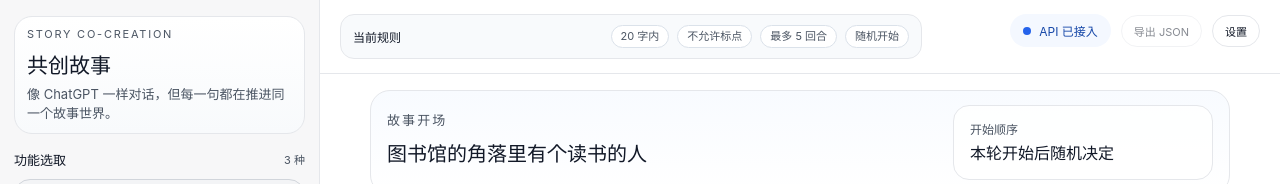
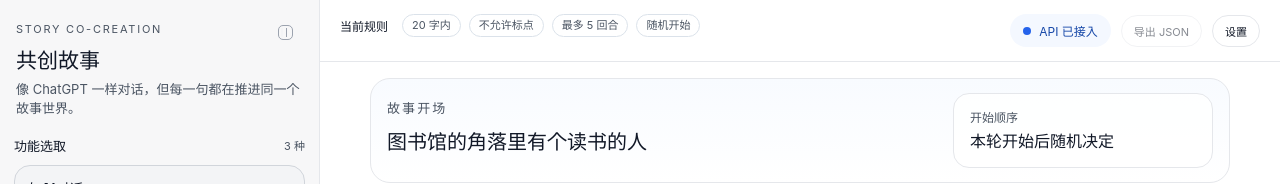
Before and after one commit to firefighter-eric/cocreation-ui, a React (Vite) app: page / in a window 1280 px wide. Shown: the top 184 px of the page. Built offline with nearby package versions, Linux system fonts and the light colour scheme; no server answers.

Commit message:
Add collapsible sidebar and tighten header rule layout

```diff
--- a/src/app/App.tsx
+++ b/src/app/App.tsx
@@ -26,6 +26,7 @@ export function App() {
   const [conversationMode, setConversationMode] = useState<StoryMode>(
     defaultStoryMode,
   )
+  const [isSidebarCollapsed, setIsSidebarCollapsed] = useState(false)
   const [isSettingsOpen, setIsSettingsOpen] = useState(false)
   const store = useMemo(() => createSessionStore(), [])
   const runtimeConfigStore = useMemo(() => createRuntimeLLMConfigStore(), [])
@@ -112,8 +113,25 @@ export function App() {
   }
 
   return (
-    <div className="app-shell">
-      <aside className="sidebar">
+    <div
+      className={
+        isSidebarCollapsed ? 'app-shell app-shell--sidebar-collapsed' : 'app-shell'
+      }
+    >
+      <aside className={isSidebarCollapsed ? 'sidebar sidebar--collapsed' : 'sidebar'}>
+        <button
+          aria-expanded={!isSidebarCollapsed}
+          aria-label={isSidebarCollapsed ? '展开左侧栏' : '收起左侧栏'}
+          className="sidebar-toggle"
+          type="button"
+          onClick={() => setIsSidebarCollapsed((collapsed) => !collapsed)}
+        >
+          <span className="sidebar-toggle__glyph" aria-hidden="true">
+            <span className="sidebar-toggle__panel sidebar-toggle__panel--sidebar" />
+            <span className="sidebar-toggle__divider" />
+            <span className="sidebar-toggle__panel sidebar-toggle__panel--workspace" />
+          </span>
+        </button>
         <StorySidebar
           seeds={storySeeds}
           selectedMode={conversationMode}
--- a/src/index.css
+++ b/src/index.css
@@ -70,11 +70,82 @@ button {
   grid-template-columns: 320px minmax(0, 1fr);
   height: 100dvh;
   background: var(--bg-shell);
+  transition: grid-template-columns 0.2s ease;
+}
+
+.app-shell--sidebar-collapsed {
+  grid-template-columns: 56px minmax(0, 1fr);
 }
 
 .sidebar {
+  position: relative;
   border-right: 1px solid var(--border);
   background: var(--bg-sidebar);
+  transition:
+    width 0.2s ease,
+    border-color 0.2s ease;
+  z-index: 2;
+}
+
+.sidebar--collapsed {
+  background: #fbfbfc;
+}
+
+.sidebar-toggle {
+  position: absolute;
+  top: 18px;
+  right: 20px;
+  z-index: 1;
+  width: 28px;
+  height: 28px;
+  border: none;
+  border-radius: 0;
+  background: transparent;
+  color: var(--text-secondary);
+  display: inline-flex;
+  align-items: center;
+  justify-content: center;
+  box-shadow: none;
+}
+
+.sidebar-toggle:hover {
+  color: var(--text-primary);
+  background: transparent;
+}
+
+.sidebar-toggle__glyph {
+  display: inline-flex;
+  align-items: stretch;
+  gap: 3px;
+  width: 15px;
+  height: 15px;
+  padding: 2px;
+  border: 1px solid #9ca3af;
+  border-radius: 5px;
+}
+
+.sidebar-toggle__panel {
+  border-radius: 2px;
+  background: #ffffff;
+}
+
+.sidebar-toggle__panel--sidebar {
+  width: 4px;
+  background: #f3f4f6;
+}
+
+.sidebar-toggle__divider {
+  width: 1px;
+  background: #9ca3af;
+}
+
+.sidebar-toggle__panel--workspace {
+  flex: 1;
+  background: #ffffff;
+}
+
+.sidebar--collapsed .sidebar-toggle {
+  right: 14px;
 }
 
 .sidebar-panel {
@@ -84,6 +155,11 @@ button {
   padding: 16px 14px;
   height: 100dvh;
   overflow-y: auto;
+}
+
+.sidebar--collapsed .sidebar-panel {
+  opacity: 0;
+  pointer-events: none;
 }
 
 .sidebar-brand h1,
@@ -117,10 +193,7 @@ button {
 }
 
 .sidebar-brand {
-  padding: 10px 12px;
-  border: 1px solid var(--border);
-  border-radius: 18px;
-  background: linear-gradient(180deg, #ffffff, #f8fafc);
+  padding: 6px 2px 2px;
 }
 
 .sidebar-brand h1 {
@@ -223,19 +296,21 @@ button {
 .rule-card--header {
   display: flex;
   align-items: center;
-  justify-content: space-between;
-  gap: 10px;
+  justify-content: flex-start;
+  gap: 14px;
   min-width: 320px;
   max-width: 460px;
-  padding: 10px 12px;
-  border-radius: 14px;
-  background: #f8fafc;
+  padding: 0;
+  border: none;
+  border-radius: 0;
+  background: transparent;
+  box-shadow: none;
 }
 
 .rule-card--header-main {
-  flex: 1;
+  flex: 0 1 auto;
   min-width: 0;
-  max-width: 720px;
+  max-width: 980px;
 }
 
 .rule-card h2 {
@@ -867,9 +942,21 @@ button {
     grid-template-columns: 1fr;
   }
 
+  .app-shell--sidebar-collapsed {
+    grid-template-columns: 1fr;
+  }
+
   .sidebar {
     border-right: 0;
     border-bottom: 1px solid var(--border);
+  }
+
+  .sidebar--collapsed {
+    display: none;
+  }
+
+  .sidebar-toggle {
+    display: none;
   }
 
   .workspace {
```
Also changed, not shown: 3 other files (tests, documents, lock files or other folders).
